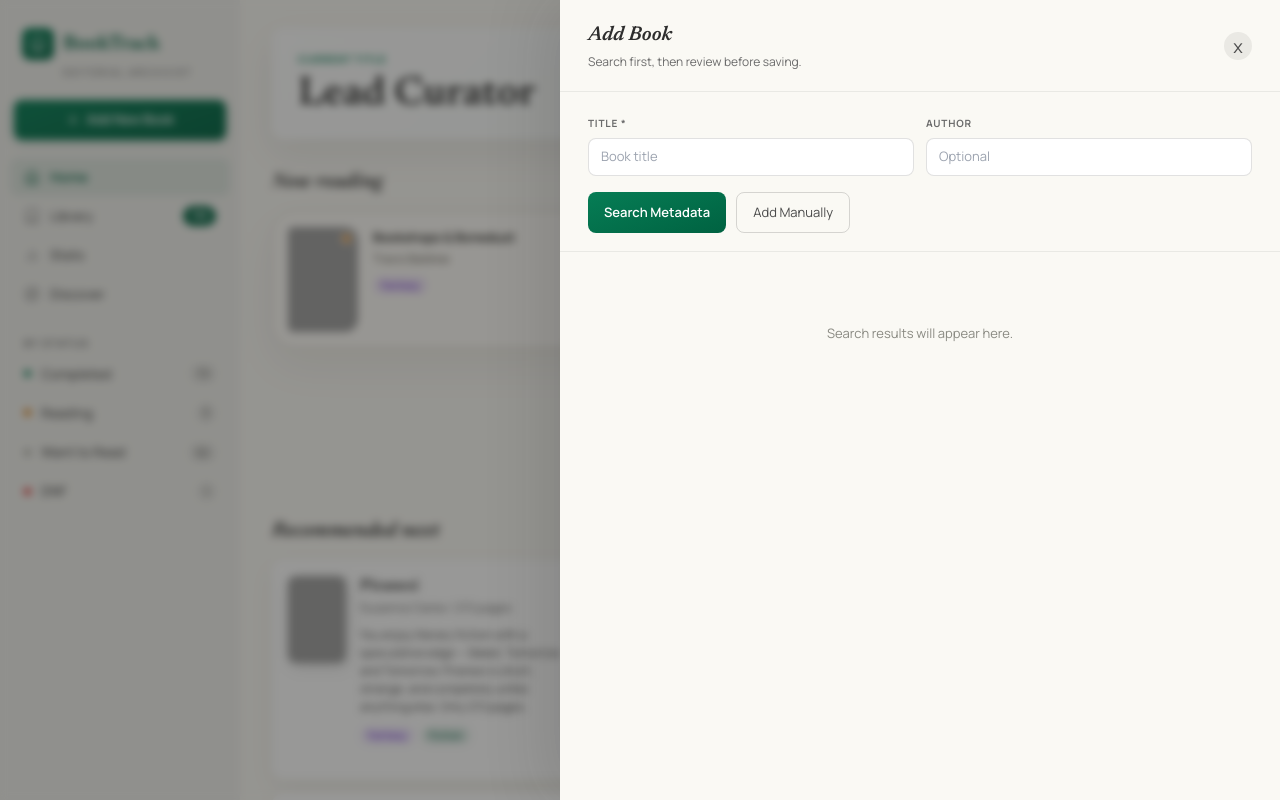
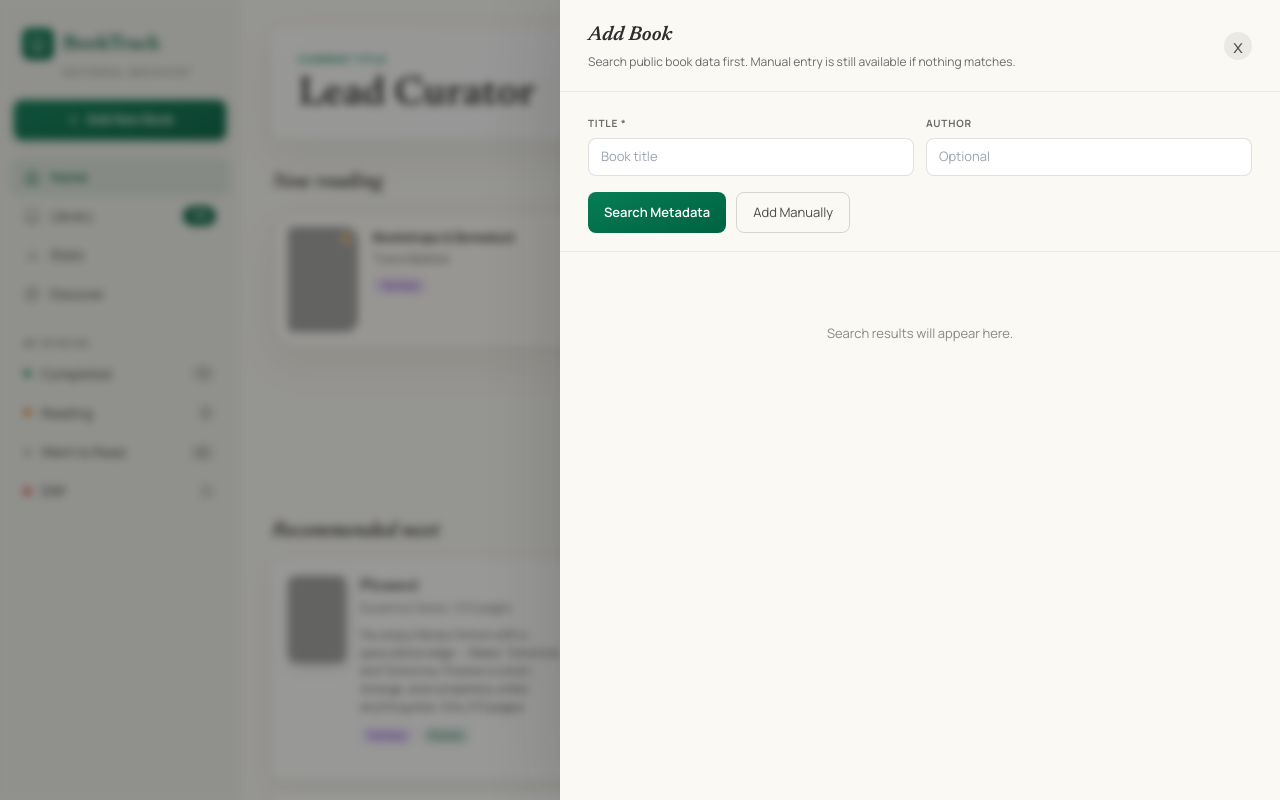
Before and after one commit to Ilankap82/bookshelf, a React (Vite) app: page / in a window 1280 px wide. Both pictures are taken after a click on the button "Add New Book". Shown: the top 800 px of the page. Built offline with nearby package versions, Linux system fonts and the light colour scheme; grey boxes are pictures that could not be loaded.

Commit message:
feat: improve search-first book intake

```diff
--- a/src/components/BookIntakePanel.tsx
+++ b/src/components/BookIntakePanel.tsx
@@ -83,7 +83,7 @@ export default function BookIntakePanel({ onSave, onClose }: BookIntakePanelProp
         <div style={headerStyle}>
           <div>
             <div style={titleStyle}>Add Book</div>
-            <div style={subtitleStyle}>Search first, then review before saving.</div>
+            <div style={subtitleStyle}>Search public book data first. Manual entry is still available if nothing matches.</div>
           </div>
           <button onClick={onClose} style={closeButtonStyle} aria-label="Close book intake">x</button>
         </div>
@@ -141,7 +141,7 @@ export default function BookIntakePanel({ onSave, onClose }: BookIntakePanelProp
                 <div style={resultTitleStyle}>{result.title || title}</div>
                 <div style={resultAuthorStyle}>{result.author || author || 'Unknown author'}</div>
                 <div style={metadataStyle}>
-                  {[result.publishedYear, result.publisher, result.pageCount ? `${result.pageCount} pages` : undefined]
+                  {[result.publishedYear, result.publisher, result.pageCount ? `${result.pageCount} pages` : undefined, result.language]
                     .filter(Boolean)
                     .join(' / ') || 'No extra details'}
                 </div>
```
